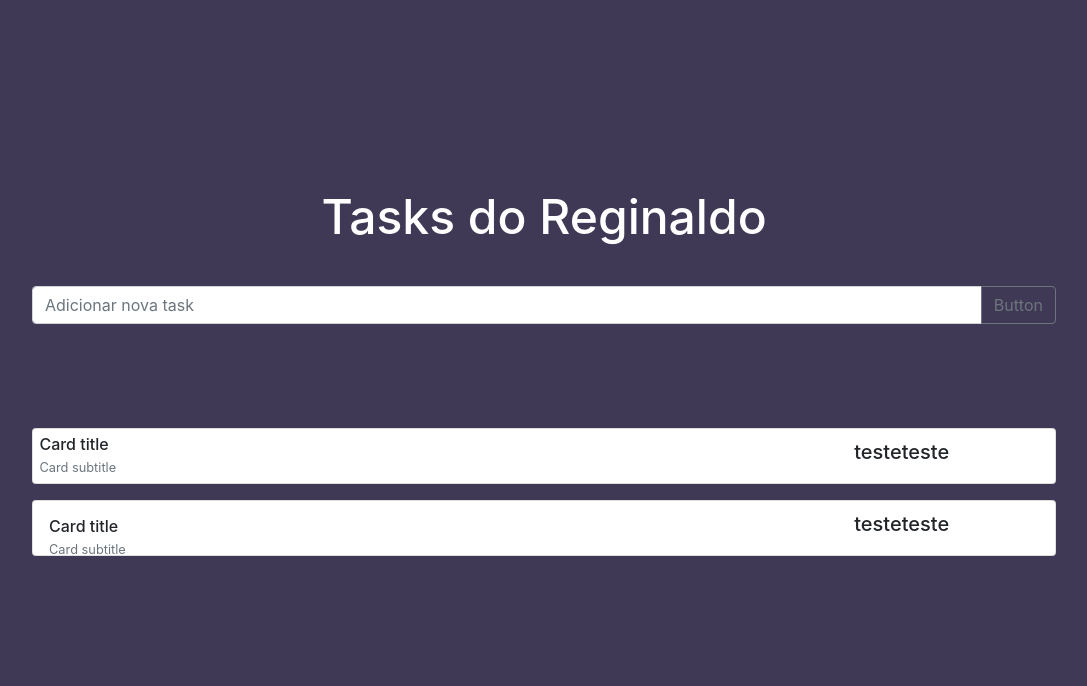
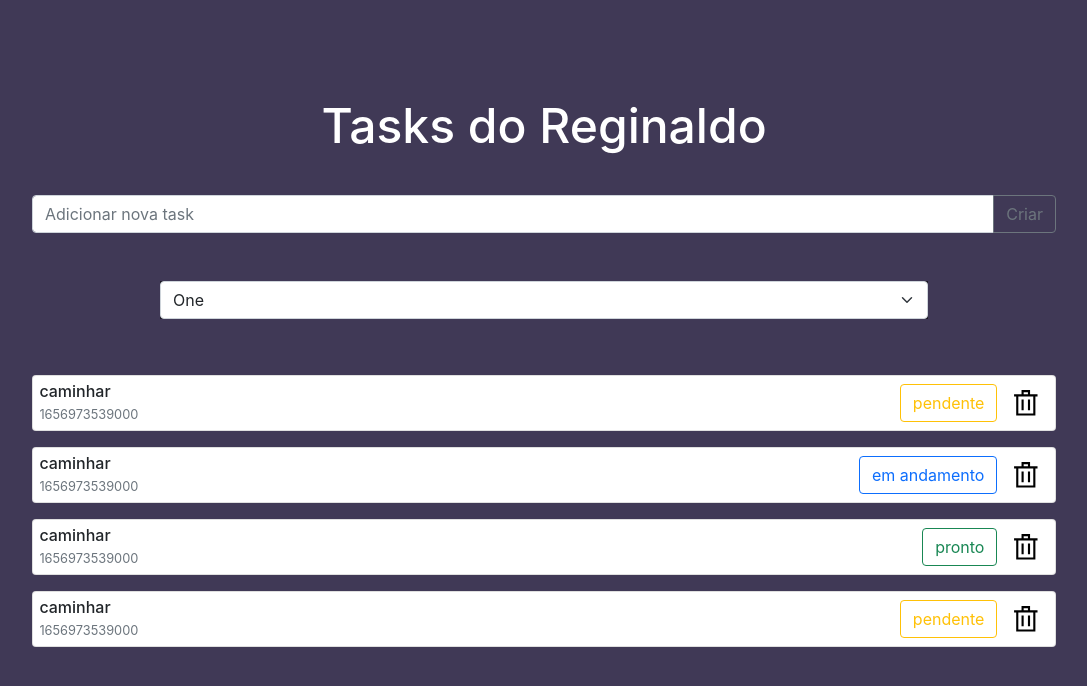
Before and after one commit to devamaral2/lista-de-tarefas-Ebytr, a React (Create React App) app in the folder frontend/: page /tasks/1 in a window 1280 px wide. Shown: the top 686 px of the page, without its empty margins (96-1183 px from the left). Built offline with nearby package versions, Linux system fonts and the light colour scheme.

Commit message:
feat(tasklist): editing tull created

```diff
--- a/frontend/package.json
+++ b/frontend/package.json
@@ -11,6 +11,7 @@
     "prop-types": "^15.8.1",
     "react": "^18.2.0",
     "react-dom": "^18.2.0",
+    "react-icons": "^4.4.0",
     "react-router-dom": "^6.3.0",
     "react-scripts": "5.0.1",
     "reactstrap": "^9.1.1",
--- /dev/null
+++ b/frontend/src/components/Editor/index.jsx
@@ -0,0 +1,39 @@
+import React from 'react';
+import PropTypes from 'prop-types';
+import Input from '../Input';
+import StatusButton from '../StatusButton';
+import { RiSendPlane2Fill } from 'react-icons/ri';
+
+function Editor({
+  editedStatus, editedTask, setEditedStatus, setEditedTask, statusClass,
+}) {
+  return (
+    <div className="task_editor">
+      <div className="task_list__editor__container__input">
+        <Input
+          type="task"
+          state={editedTask}
+          setting={setEditedTask}
+          placeholder="Edite sua task aqui"
+        />
+      </div>
+      <StatusButton
+        status={editedStatus}
+        statusClass={statusClass}
+        clickFunction={setEditedStatus}
+      />
+      <RiSendPlane2Fill
+        className="task_list__editor__send_button"
+        onClick={() => alert('asdawd')}
+        />
+    </div>
+  );
+}
+
+Editor.propTypes = {
+  editedStatus: PropTypes.func,
+  statusClass: PropTypes.string,
+  setEditedStatus: PropTypes.func,
+}.isRequired;
+
+export default Editor;
--- a/frontend/src/components/Input/index.jsx
+++ b/frontend/src/components/Input/index.jsx
@@ -2,7 +2,7 @@ import React from 'react';
 import PropTypes from 'prop-types';
 
 function Input({
-  type, email, placeholder, setEmail,
+  type, state, placeholder, setting,
 }) {
   return (
     <label className="form__label" htmlFor={type}>
@@ -10,8 +10,8 @@ function Input({
         className="form__input"
         id={type}
         type={type}
-        onChange={(e) => setEmail(e.target.value)}
-        value={email}
+        onChange={(e) => setting(e.target.value)}
+        value={state}
         placeholder={placeholder}
       />
     </label>
@@ -20,9 +20,9 @@ function Input({
 
 Input.propTypes = {
   type: PropTypes.string,
-  email: PropTypes.string,
+  state: PropTypes.string,
   placeholder: PropTypes.string,
-  setEmail: PropTypes.func,
+  setting: PropTypes.func,
 }.isRequired;
 
 export default Input;
--- /dev/null
+++ b/frontend/src/components/OrderSelector/index.jsx
@@ -0,0 +1,16 @@
+import React from 'react';
+
+function OrderSelector() {
+  return (
+    <div className="task_list__container__select">
+      <select className="form-select" aria-label="Default select example">
+        <option value="One">One</option>
+        <option value="Two">Two</option>
+        <option value="Three">Three</option>
+      </select>
+    </div>
+
+  );
+}
+
+export default OrderSelector;
--- /dev/null
+++ b/frontend/src/components/StatusButton/index.jsx
@@ -0,0 +1,22 @@
+import React from 'react';
+import PropTypes from 'prop-types';
+
+function StatusButton({ status, statusClass, clickFunction }) {
+  return (
+    <button
+      type="button"
+      className={`btn btn-outline-${statusClass}`}
+      onClick={clickFunction}
+    >
+      {status}
+    </button>
+  );
+}
+
+StatusButton.propTypes = {
+  status: PropTypes.string,
+  statusClass: PropTypes.string,
+  clickFunction: PropTypes.func,
+}.isRequired;
+
+export default StatusButton;
--- /dev/null
+++ b/frontend/src/components/TaskCard.jsx/index.jsx
@@ -0,0 +1,82 @@
+import React, { useState, useEffect } from 'react';
+import PropTypes from 'prop-types';
+import { GrTrash } from 'react-icons/gr';
+import StatusButton from '../StatusButton';
+import Editor from '../Editor';
+
+function TaskCard({
+  handleEditing, status, task, date,
+}) {
+  const [statusClass, setStatusClass] = useState('warning');
+  const [editor, setEditor] = useState(false);
+  const [editedTask, setEditedTask] = useState('');
+  const [editedStatus, setEditedStatus] = useState('pendente');
+
+  const getingStatusClass = () => {
+    if (status === 'pendente') return setStatusClass('warning');
+    if (status === 'em andamento') return setStatusClass('primary');
+    return setStatusClass('success');
+  };
+  useEffect(() => {
+    getingStatusClass();
+  }, []);
+
+  const startEditor = () => setEditor(true);
+
+  const handleEditingStatus = () => {
+    if (editedStatus === 'pendente') {
+      setEditedStatus('em andamento');
+      return setStatusClass('primary');
+    }
+    if (status === 'em andamento') {
+      setEditedStatus('pronto');
+      return setStatusClass('sucess');
+    }
+    setEditedStatus('pendente');
+    return setStatusClass('warning');
+  };
+
+  return (
+    <div className="card task">
+      { !editor ? (
+        <>
+          <div className="card-body task__body">
+            <h6 className="card-title task__title">{task}</h6>
+            <p className="card-subtitle mb-2 text-muted task__date">{date}</p>
+          </div>
+          <div className="task__controllers">
+            <StatusButton
+              status={status}
+              statusClass={statusClass}
+              clickFunction={startEditor}
+            />
+            <div>
+              <GrTrash className="task_list__trash" />
+            </div>
+          </div>
+
+        </>
+
+      ) : (
+        <Editor
+          handleEditing={handleEditing}
+          editedStatus={editedStatus}
+          setEditedStatus={handleEditingStatus}
+          editedTask={editedTask}
+          setEditedTask={setEditedTask}
+          statusClass={statusClass}
+        />
+      )}
+    </div>
+
+  );
+}
+
+TaskCard.propTypes = {
+  status: PropTypes.string,
+  task: PropTypes.string,
+  date: PropTypes.string,
+  handleEditing: PropTypes.func,
+}.isRequired;
+
+export default TaskCard;
--- /dev/null
+++ b/frontend/src/components/TaskGenerator/index.jsx
@@ -0,0 +1,34 @@
+import React from 'react';
+import PropTypes from 'prop-types';
+
+function TaskGenerator({ setNewTask, newTask }) {
+  return (
+    <div className="task_list__container__input">
+      <div className="input-group mb-3">
+        <input
+          type="text"
+          className="form-control task_list__input"
+          placeholder="Adicionar nova task"
+          aria-label="Recipient's username"
+          aria-describedby="button-addon2"
+          onChange={(e) => setNewTask(e.target.value)}
+          value={newTask}
+        />
+        <button
+          className="btn btn-outline-secondary"
+          type="button"
+          id="button-addon2"
+        >
+          Criar
+        </button>
+      </div>
+    </div>
+  );
+}
+
+TaskGenerator.propTypes = {
+  newTask: PropTypes.string,
+  setNewTask: PropTypes.func,
+}.isRequired;
+
+export default TaskGenerator;
--- a/frontend/src/index.css
+++ b/frontend/src/index.css
@@ -99,10 +99,10 @@ code {
 }
 
 .task__controllers {
-  width: 30%;
+  width: 200px;
   display: flex;
   flex-direction: row;
-  justify-content: center;
+  justify-content: right;
   align-items: center;
 }
 
@@ -134,3 +134,35 @@ code {
 .task_list__input {
   width: 80%;
 }
+
+.task_list__container__select {
+  width: 60%;
+  background-color: #1B1825;
+}
+
+.task_list__trash, .task_list__editor__send_button {
+  height: 1.6rem;
+  width: 1.6rem;
+  margin: 1rem;
+}
+
+.task_editor {
+  background-color: #403956;
+  width: 100%;
+  display: flex;
+  align-items:center;
+  justify-content: space-between;
+  padding: 1rem;
+
+}
+
+.task_list__editor__container__input {
+  width: 60%;
+}
+
+.task_list__editor__send_button {
+  height: 1.8rem;
+  width: 1.8rem;
+  margin: 1rem;
+  color: white;
+}
--- a/frontend/src/pages/Login/index.jsx
+++ b/frontend/src/pages/Login/index.jsx
@@ -28,14 +28,14 @@ function Login() {
       <form className="default__form" onSubmit={handleSubmit}>
         <Input
           type="email"
-          email={email}
-          setEmail={setEmail}
+          state={email}
+          setting={setEmail}
           placeholder="Enter com o seu e-mail"
         />
         <Input
           type="password"
-          email={password}
-          setEmail={setPasswd}
+          state={password}
+          setting={setPasswd}
           placeholder="Digite seu password"
         />
         <button
--- a/frontend/src/pages/TasksList/index.jsx
+++ b/frontend/src/pages/TasksList/index.jsx
@@ -1,38 +1,55 @@
-import React from 'react';
+import React, { useState } from 'react';
+import OrderSelector from '../../components/OrderSelector';
+import TaskCard from '../../components/TaskCard.jsx';
+import TaskGenerator from '../../components/TaskGenerator';
 
 function TasksList() {
+  const [newTask, setNewTask] = useState('');
+  const date = new Date();
+  const taskList = [
+    {
+      id: 1, task: 'caminhar', status: 'pendente', date: date.getTime(),
+    },
+    {
+      id: 2, task: 'caminhar', status: 'em andamento', date: date.getTime(),
+    },
+    {
+      id: 3, task: 'caminhar', status: 'pronto', date: date.getTime(),
+    },
+    {
+      id: 4, task: 'caminhar', status: 'pendente', date: date.getTime(),
+    },
+  ];
+
+  const handleTaskGeneration = () => {
+
+  };
+
+  const handleEditing = () => {
+
+  };
+
   return (
     <div className="default__container">
       <h1 className="form__title">Tasks do Reginaldo</h1>
-      <div className="task_list__container__input">
-        <div className="input-group mb-3">
-          <input type="text" className="form-control task_list__input" placeholder="Adicionar nova task" aria-label="Recipient's username" aria-describedby="button-addon2" />
-          <button className="btn btn-outline-secondary" type="button" id="button-addon2">Button</button>
-        </div>
-      </div>
+      <TaskGenerator
+        newTask={newTask}
+        setNewTask={setNewTask}
+        handleTaskGeneration={handleTaskGeneration}
+      />
 
+      <OrderSelector />
       <div className="task__list">
 
-        <div className="card task">
-          <div className="card-body task__body">
-            <h6 className="card-title task__title">Card title</h6>
-            <p className="card-subtitle mb-2 text-muted task__date">Card subtitle</p>
-          </div>
-          <div className="task__controllers">
-            <h5>teste</h5>
-            <h5>teste</h5>
-          </div>
-        </div>
-        <div className="card task">
-          <div className="card-body">
-            <h6 className="card-title task__title">Card title</h6>
-            <p className="card-subtitle mb-2 text-muted task__date">Card subtitle</p>
-          </div>
-          <div className="task__controllers">
-            <h5>teste</h5>
-            <h5>teste</h5>
-          </div>
-        </div>
+        {taskList.map((task) => (
+          <TaskCard
+            key={task.id}
+            task={task.task}
+            date={task.date}
+            status={task.status}
+            handleEdditing={handleEditing}
+          />
+        ))}
       </div>
     </div>
   );
```
Also changed, not shown: frontend/src/pages/SignUp/index.jsx (+12 -23 lines), 1 other file (tests, documents, lock files or other folders).
